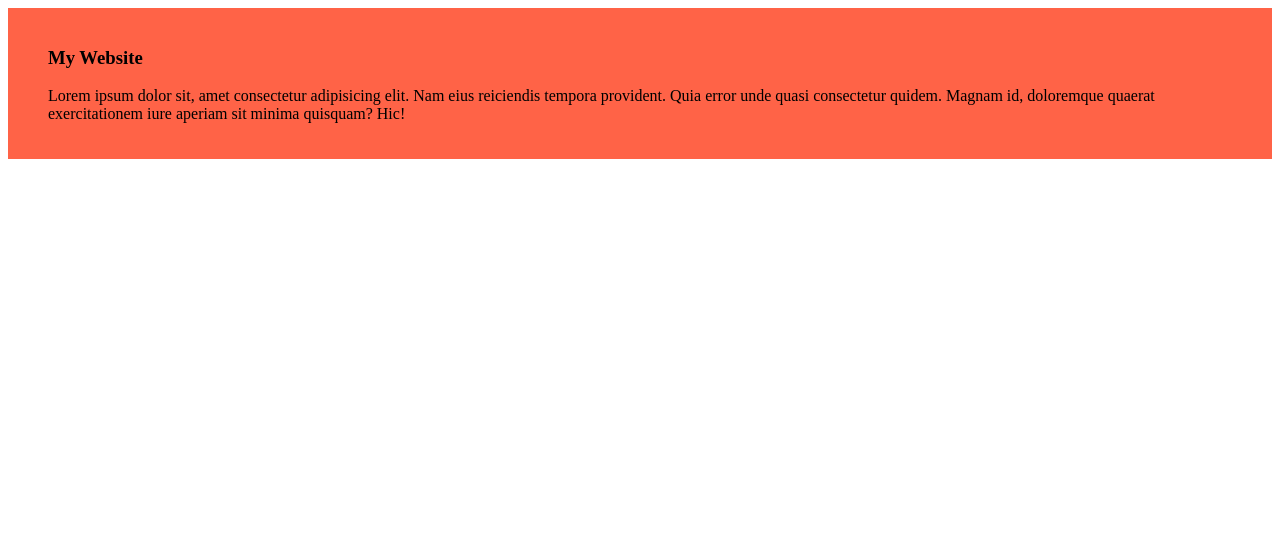
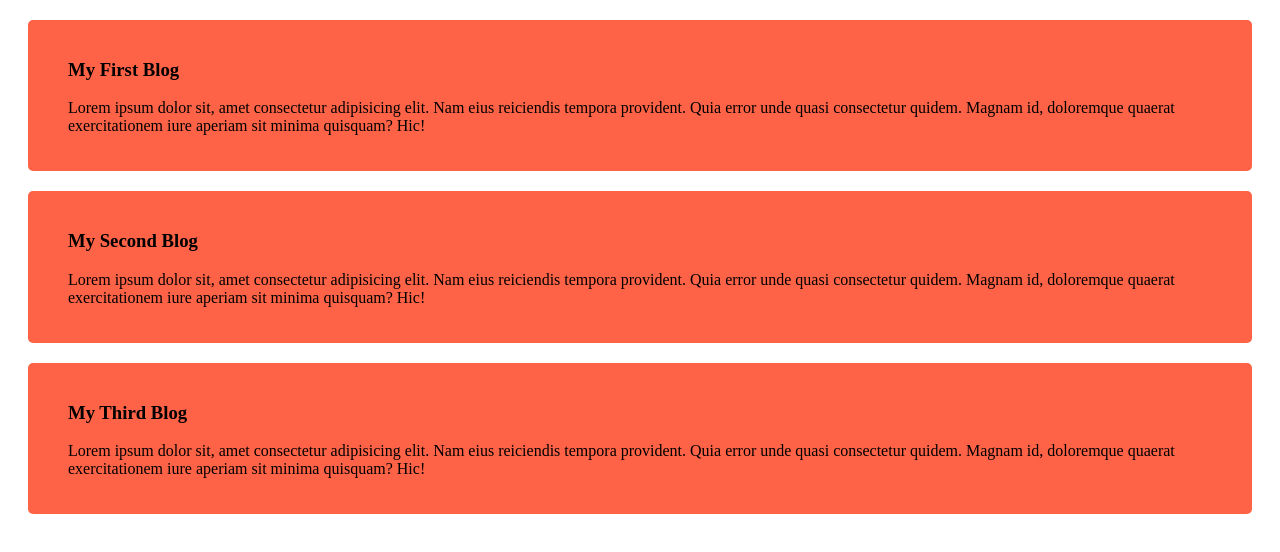
Before and after one commit to programmer-mugdho/testing-github, a plain HTML site: page index.html in a window 1280 px wide. Drawn offline with Linux system fonts and the light colour scheme.

Commit message:
Second and Third Blog added

```diff
--- a/index.html
+++ b/index.html
@@ -8,7 +8,15 @@
 </head>
 <body>
     <div class="blog">
-        <h3>My Website</h3>
+        <h3>My First Blog</h3>
+        <p>Lorem ipsum dolor sit, amet consectetur adipisicing elit. Nam eius reiciendis tempora provident. Quia error unde quasi consectetur quidem. Magnam id, doloremque quaerat exercitationem iure aperiam sit minima quisquam? Hic!</p>
+    </div>
+    <div class="blog">
+        <h3>My Second Blog</h3>
+        <p>Lorem ipsum dolor sit, amet consectetur adipisicing elit. Nam eius reiciendis tempora provident. Quia error unde quasi consectetur quidem. Magnam id, doloremque quaerat exercitationem iure aperiam sit minima quisquam? Hic!</p>
+    </div>
+    <div class="blog">
+        <h3>My Third Blog</h3>
         <p>Lorem ipsum dolor sit, amet consectetur adipisicing elit. Nam eius reiciendis tempora provident. Quia error unde quasi consectetur quidem. Magnam id, doloremque quaerat exercitationem iure aperiam sit minima quisquam? Hic!</p>
     </div>
 </body>
--- a/styles/index.css
+++ b/styles/index.css
@@ -1,4 +1,6 @@
 .blog {
     background-color: tomato;
     padding: 20px 40px;
+    margin: 20px;
+    border-radius: 5px;
 }
```
